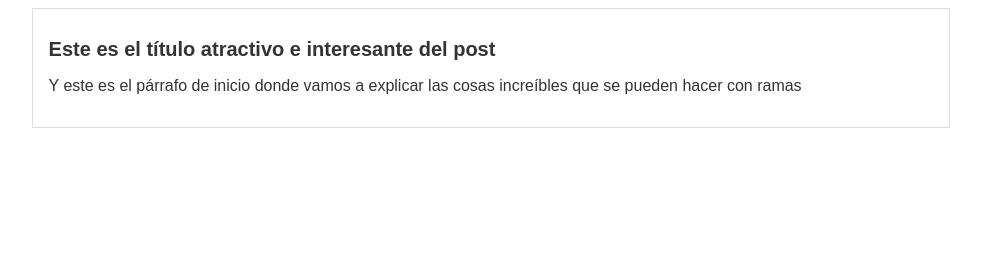
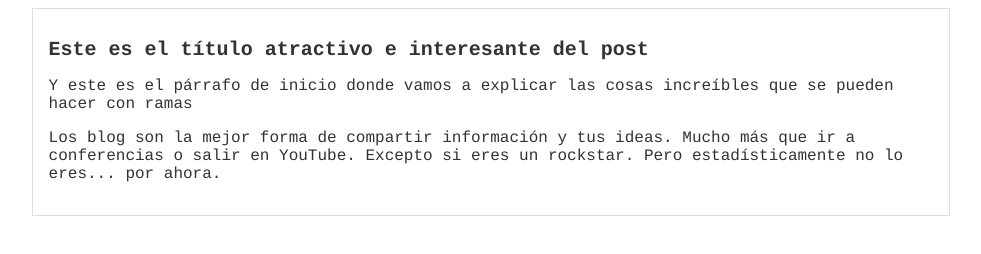
Before and after one commit to jddiaze/hyperblog, a plain HTML site: page blogpost.html in a window 1280 px wide. Shown: the whole page, without its empty margins (149-1130 px from the left). Drawn offline with Linux system fonts and the light colour scheme.

Commit message:
Agregado el contenido adicional del blog y una mejor tipografía

```diff
--- a/blogpost.html
+++ b/blogpost.html
@@ -10,6 +10,7 @@
         <div id='post'>
             <h1>Este es el título atractivo e interesante del post</h1>
             <p>Y este es el párrafo de inicio donde vamos a explicar las cosas increíbles que se pueden hacer con ramas</p>
+            <p>Los blog son la mejor forma de compartir información y tus ideas. Mucho más que ir a conferencias o salir en YouTube. Excepto si eres un rockstar. Pero estadísticamente no lo eres... por ahora.</p>
         </div>
     </div>
 </body>
--- a/css/style.css
+++ b/css/style.css
@@ -1,7 +1,7 @@
 body {
     color: #333;
     text-align: center;
-    font-family: Arial, Helvetica, sans-serif;
+    font-family: Courier, Helvetica, sans-serif;
     font-size: 16px;
 }
 
```
